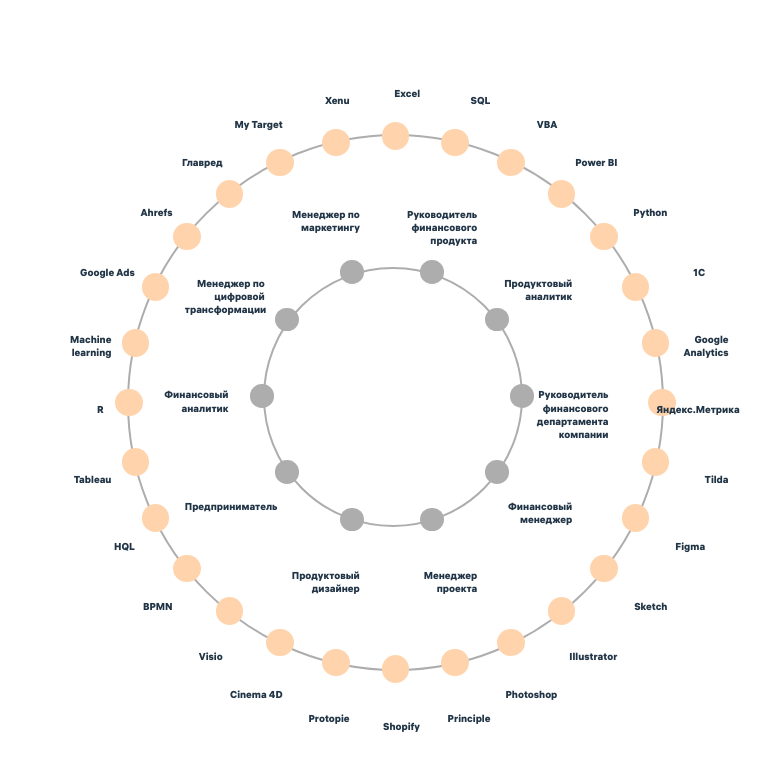
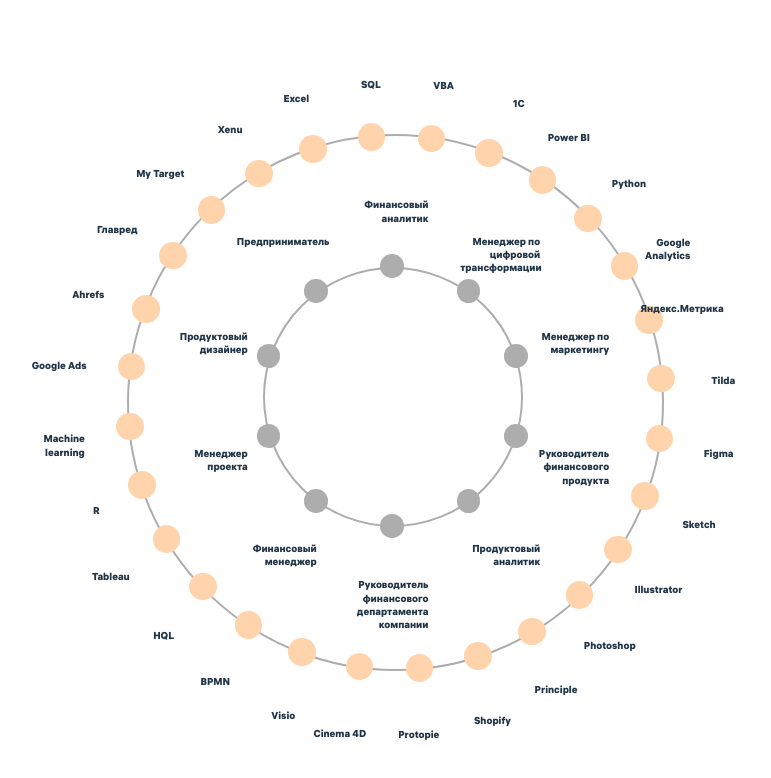
Before and after one commit to Lifanovaa25/test_js, a React (Vite) app: page / in a window 1280 px wide. Shown: the top 778 px of the page, without its empty margins (247-1018 px from the left). Built offline with nearby package versions, Linux system fonts and the light colour scheme.

Commit message:
gпереписанный массив скиллов

```diff
--- a/src/component/Line.tsx
+++ b/src/component/Line.tsx
@@ -1,8 +1,8 @@
 import React,{FC} from "react";
 import './../@types/types'
 interface IProps {
-  lineCoords: string;
-  lineCoordsOther: string;
+  lineCoords: [] ;
+  lineCoordsOther: [];
 
 }
 const Lines: FC<IProps> =({lineCoords,lineCoordsOther}) => {
--- a/src/component/RoleCircle.tsx
+++ b/src/component/RoleCircle.tsx
@@ -1,5 +1,6 @@
-import React, { forwardRef } from "react";
-import './../@types/types'
+import { forwardRef } from "react";
+import "./../@types/types";
+import React from "react";
 
 interface RoleCircleProps {
   role: Role;
@@ -8,36 +9,30 @@
   onRoleClick: (role: Role) => void;
 }
 
+const IMG_SIZE = 13.5;
+function positionX(i: number, n: number, r: number, offset: number) {
+  var offset = offset + 0;
+  var x = 0;
+  const radius = r / 2;
+  const radian = i * ((2 * Math.PI) / n) - 1 * Math.PI;
+  x = radius * Math.cos(radian) - IMG_SIZE / 2 + offset;
 
-const N = 6;
-const IMG_SIZE = 13.5;
-function positionX(i, n, r, offset) {
+  return x;
+}
+function positionY(i: number, n: number, r: number, offset: number) {
   var offset = offset + 0;
-  var a = 0;
-  var x = 0;
   var y = 0;
   const radius = r / 2;
-  const radian = i * ((2 * Math.PI) / n) - 0.5 * Math.PI;
-  x = radius * Math.cos(radian) - IMG_SIZE / 2 + offset;
-  y = radius * Math.sin(radian) - IMG_SIZE / 2;
-  // }
-  return x;
-}
-function positionY(i, n, r, offset) {
-  var offset = offset + 0;
-
-  var a = 0;
-  var x = 0;
-  var y = 0;
-  const radius = r / 2;
-  const radian = i * ((2 * Math.PI) / n) - 0.5 * Math.PI;
-  x = radius * Math.cos(radian) - IMG_SIZE / 2;
+  const radian = i * ((2 * Math.PI) / n) - 1 * Math.PI;
   y = radius * Math.sin(radian) - IMG_SIZE / 2 + offset;
 
   return y;
 }
-const RoleCircle = forwardRef<HTMLDivElement, RoleCircleProps>(({ role, i, n, onRoleClick }, ref) => {
-  return <div
+const RoleCircle = forwardRef<HTMLDivElement, RoleCircleProps>(
+  ({ role, i, n, onRoleClick }, ref) => {
+    return (
+      <>
+        <div
           style={{
             top: `${positionX(i, n, 260, 122)}px`,
             left: ` ${positionY(i, n, 260, 122)}px`,
@@ -50,11 +45,14 @@
             className="name"
             style={{
               top: `${positionX(i, n, 120, 10)}px`,
-        left: ` ${positionY(i, n, 120, -40)}px`,
+              left: ` ${positionY(i, n, 120, -30)}px`,
             }}
           >
             {role.name}
           </div>
         </div>
-});
+      </>
+    );
+  }
+);
 export default RoleCircle;
--- a/src/component/SkillCircle.tsx
+++ b/src/component/SkillCircle.tsx
@@ -1,4 +1,5 @@
-import React, { forwardRef } from "react";
+import React from "react";
+import { forwardRef } from "react";
 
 interface SkillCircleProps {
   skill: string;
@@ -8,27 +9,20 @@
 }
 
 const IMG_SIZE = 13.5;
-function positionX(i, n, r, offset) {
+function positionX(i: number, n: number, r: number, offset: number) {
   var offset = offset + 0;
-  var a = 0;
   var x = 0;
+  const radius = r / 2;
+  const radian = i * ((2 * Math.PI) / n) - 0.6 * Math.PI;
+  x = radius * Math.cos(radian) - IMG_SIZE / 2 + offset;
+
+  return x;
+}
+function positionY(i: number, n: number, r: number, offset: number) {
+  var offset = offset + 0;
   var y = 0;
   const radius = r / 2;
-  const radian = i * ((2 * Math.PI) / n) - 0.5 * Math.PI;
-  x = radius * Math.cos(radian) - IMG_SIZE / 2 + offset;
-  y = radius * Math.sin(radian) - IMG_SIZE / 2;
-  // }
-  return x;
-}
-function positionY(i, n, r, offset) {
-  var offset = offset + 0;
-
-  var a = 0;
-  var x = 0;
-  var y = 0;
-  const radius = r / 2;
-  const radian = i * ((2 * Math.PI) / n) - 0.5 * Math.PI;
-  x = radius * Math.cos(radian) - IMG_SIZE / 2;
+  const radian = i * ((2 * Math.PI) / n) - 0.6 * Math.PI;
   y = radius * Math.sin(radian) - IMG_SIZE / 2 + offset;
 
   return y;
@@ -36,7 +30,9 @@
 
 const SkillCircle = forwardRef<HTMLDivElement, SkillCircleProps>(
   ({ skill, isActive, i, n }, ref) => (
+
     <div
+
       style={{
         position: "absolute", // Добавлено для корректного позиционирования
         top: `${positionY(i, n, 533, 260)}px`,
@@ -49,8 +45,8 @@
         className={isActive ? " animate_name name" : "name"}
         style={{
           position: "relative", // Добавлено для корректного позиционирования
-          top: `${positionY(i, n, 100, 20)}px`,
-          left: `${positionX(i, n, 100, -40)}px`,
+          top: `${positionY(i, n, 120, 20)}px`,
+          left: `${positionX(i, n, 120, -50)}px`,
         }}
       >
         {skill}
--- a/src/data/data.ts
+++ b/src/data/data.ts
@@ -1,7 +1,8 @@
 export const Data = [
   {
     name: "Финансовый аналитик",
-    mainSkills: ["Excel", "SQL", "VBA", "1С"],
+    // mainSkills: ["Excel", "SQL", "VBA", "1С"],
+    mainSkills: ["Excel", "SQL", "VBA", "1C"],
     otherSkills: ["Power BI", "Python"],
   },
   {
```
Lines whose indentation alone changed are shown as unchanged.
